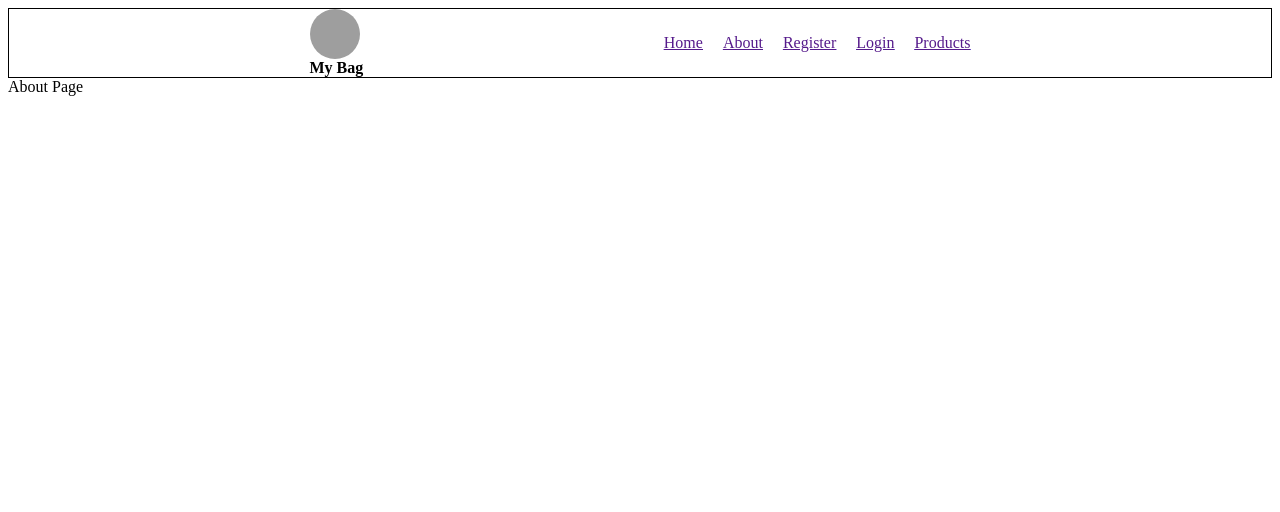
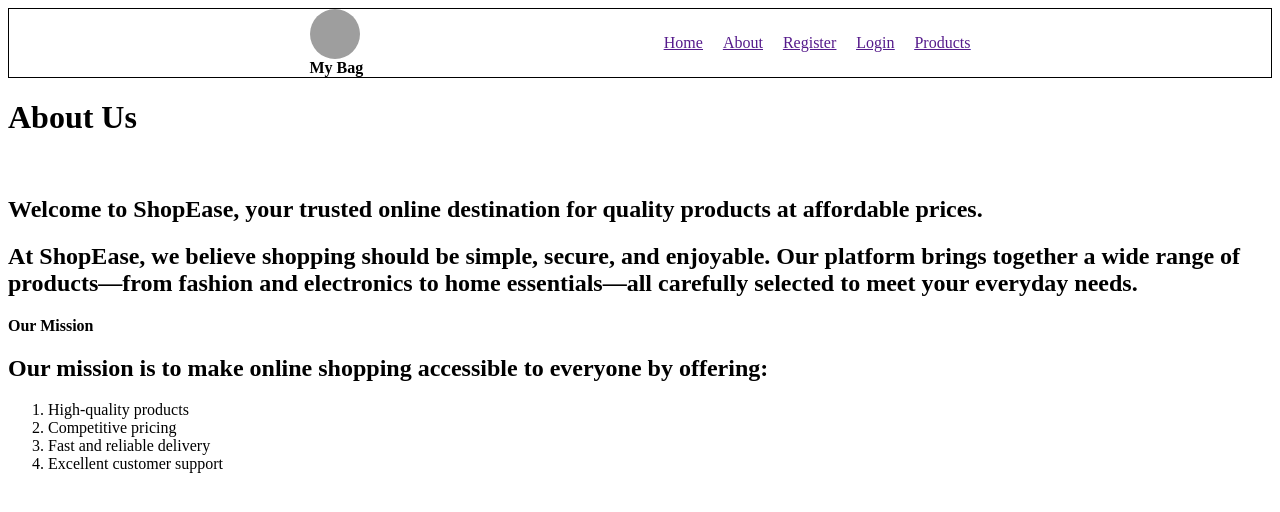
Before and after one commit to Sindhu-turihal94/Ecomm-fronted, a React (Vite) app: page /about in a window 1280 px wide. Shown: the top 512 px of the page. Built offline with nearby package versions, Linux system fonts and the light colour scheme; grey boxes are pictures that could not be loaded.

Commit message:
changed commit

```diff
--- a/src/pages/About.jsx
+++ b/src/pages/About.jsx
@@ -2,7 +2,23 @@
 
 function About() {
   return (
-    <div>About Page</div>
+    <div>
+      <h1>About Us</h1>
+      <br />
+      <h2>
+        Welcome to ShopEase, your trusted online destination for quality products at affordable prices.
+      </h2>
+      <h2>At ShopEase, we believe shopping should be simple, secure, and enjoyable. Our platform brings together a wide range of products—from fashion and
+        electronics to home essentials—all carefully selected to meet your everyday needs.</h2>
+        <b>Our Mission</b>
+        <h2>Our mission is to make online shopping accessible to everyone by offering:</h2>
+        <ol>
+          <li>High-quality products</li>
+          <li>Competitive pricing</li>
+          <li>Fast and reliable delivery</li>
+          <li>Excellent customer support</li>
+        </ol>
+    </div>
   )
 }
 
```
